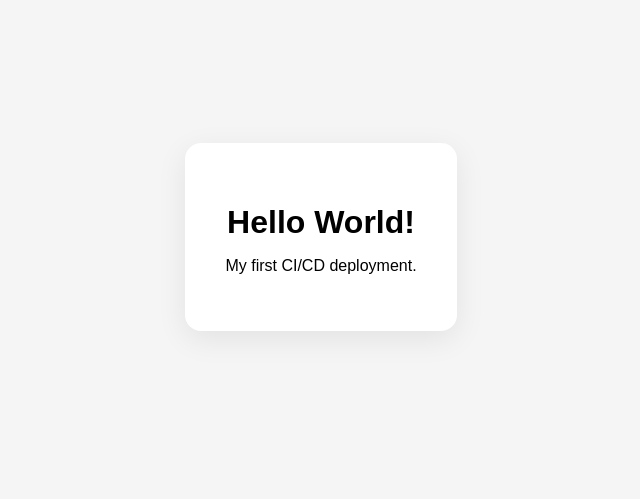
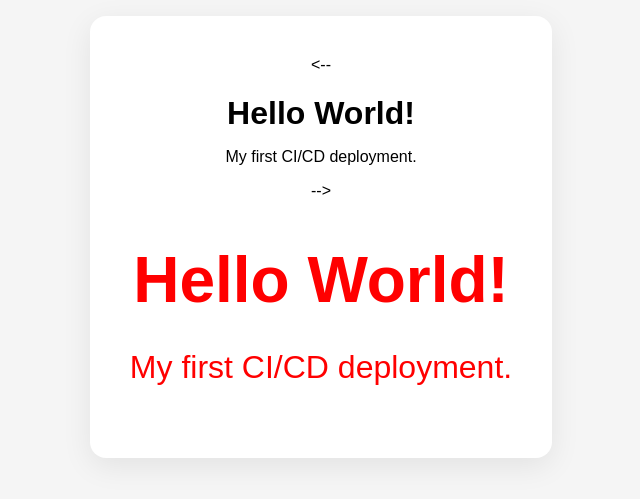
Before and after one commit to ang-jason/hello-cicd-starter-demo, a website: page public/index.html in a window 1280 px wide. Shown: the part 163-662 px from the top of the page, without its empty margins (319-959 px from the left). Drawn offline with Linux system fonts and the light colour scheme.

Commit message:
Update index.html

```diff
--- a/public/index.html
+++ b/public/index.html
@@ -32,10 +32,10 @@
 
 <body>
   <main class="card">
-    <h1>Hello World!</h1>
-    <p>My first CI/CD deployment.</p>
-    <!-- <h1 style="color: red; font-size: 64px;">Hello World!</h1>
-    <p style="color: red; font-size: 32px;">My first CI/CD deployment.</p> -->
+    <-- <h1>Hello World!</h1>
+    <p>My first CI/CD deployment.</p> -->
+    <h1 style="color: red; font-size: 64px;">Hello World!</h1>
+    <p style="color: red; font-size: 32px;">My first CI/CD deployment.</p>
   </main>
 </body>
 </html>
```
